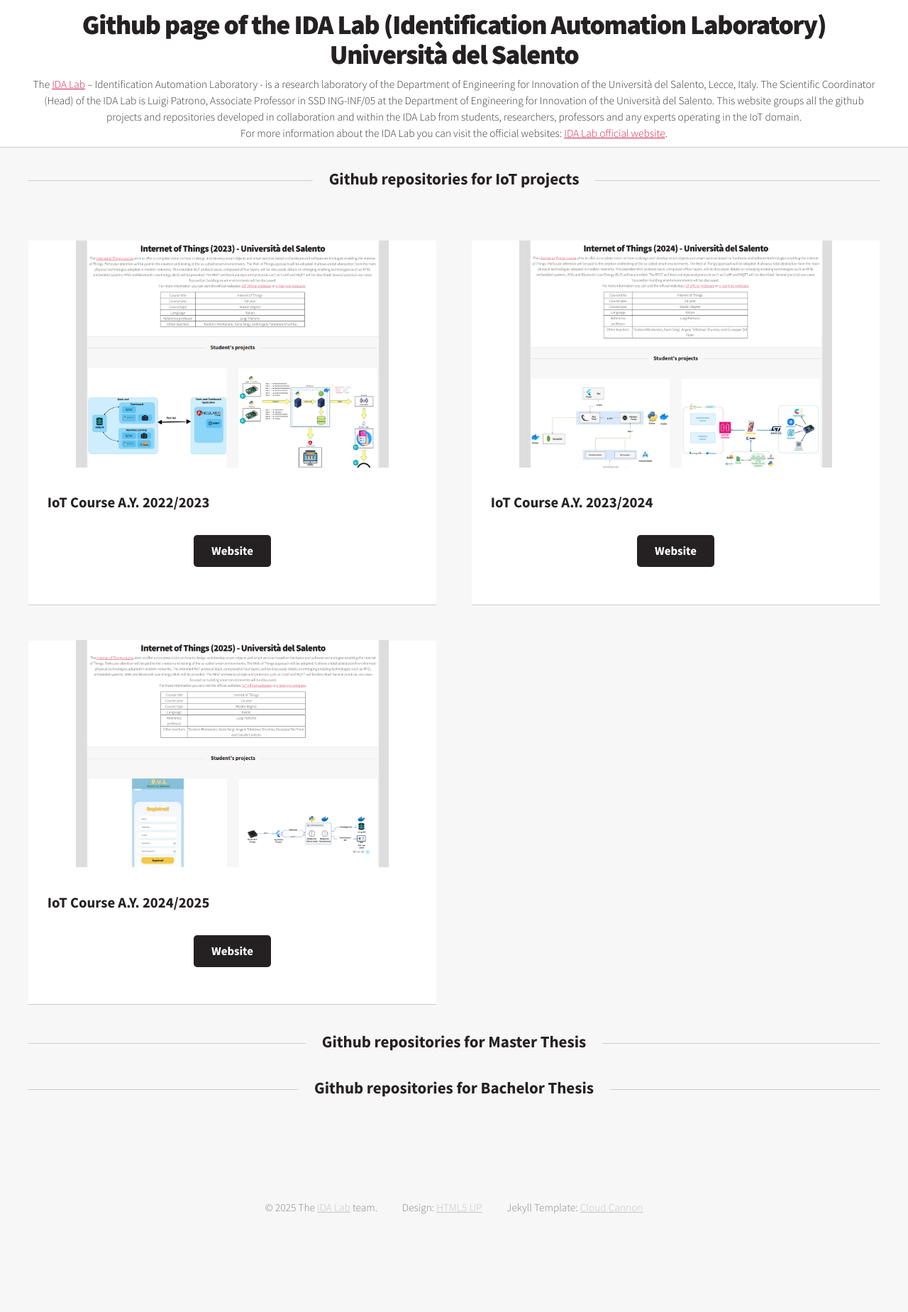
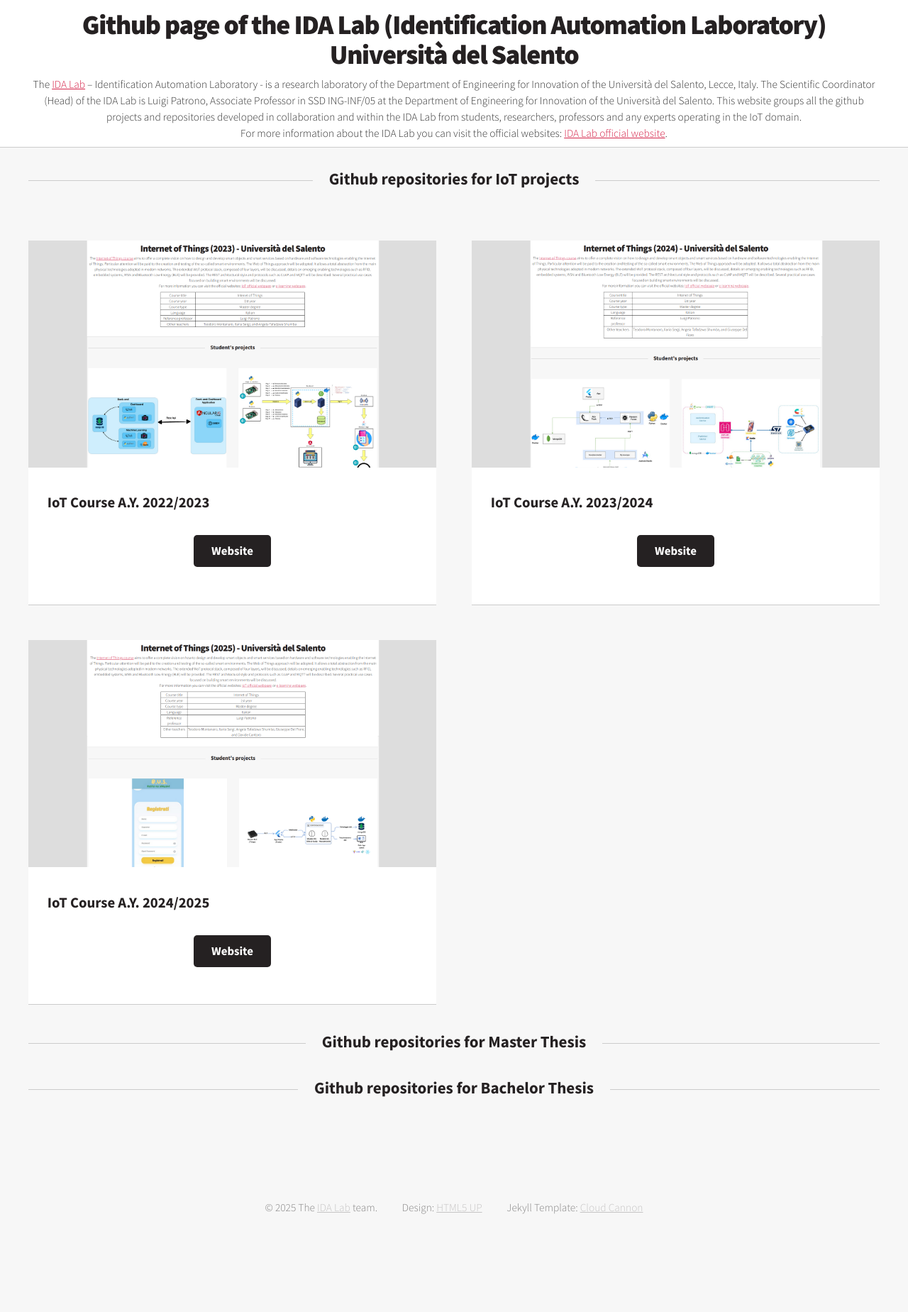
Before and after one commit to IDALab-unisalento/IDALab-unisalento.github.io, a Jekyll site: the page built from index.html, in a window 1280 px wide. Shown: the whole page at 71% size. Built offline with Jekyll 4.4.1, drawn with Linux system fonts in a browser that asks for light colours; the list of posts is cut into pages by our own code.

Commit message:
new website

```diff
--- a/index.html
+++ b/index.html
@@ -34,7 +34,7 @@ layout: landing
 													{% endif %}
 													<div class="6u">
 														<section class="box single-project-container">
-															<a href="{{ project.site_url }}" class="image featured project_image"><span class="resizedImg" style="background-color:#dddddd"><img src="{{ site.baseurl }}/img/{{ project.img_url }}" alt="" /></span></a>
+															<a href="{{ project.site_url }}" class="image featured project_image"><span class="resizedImg" ><img src="{{ site.baseurl }}/img/{{ project.img_url }}" style="background-color:#dddddd" alt="" /></span></a>
 															<header>
 																<h3>{{ project.title }}</h3>
 															</header>
```
